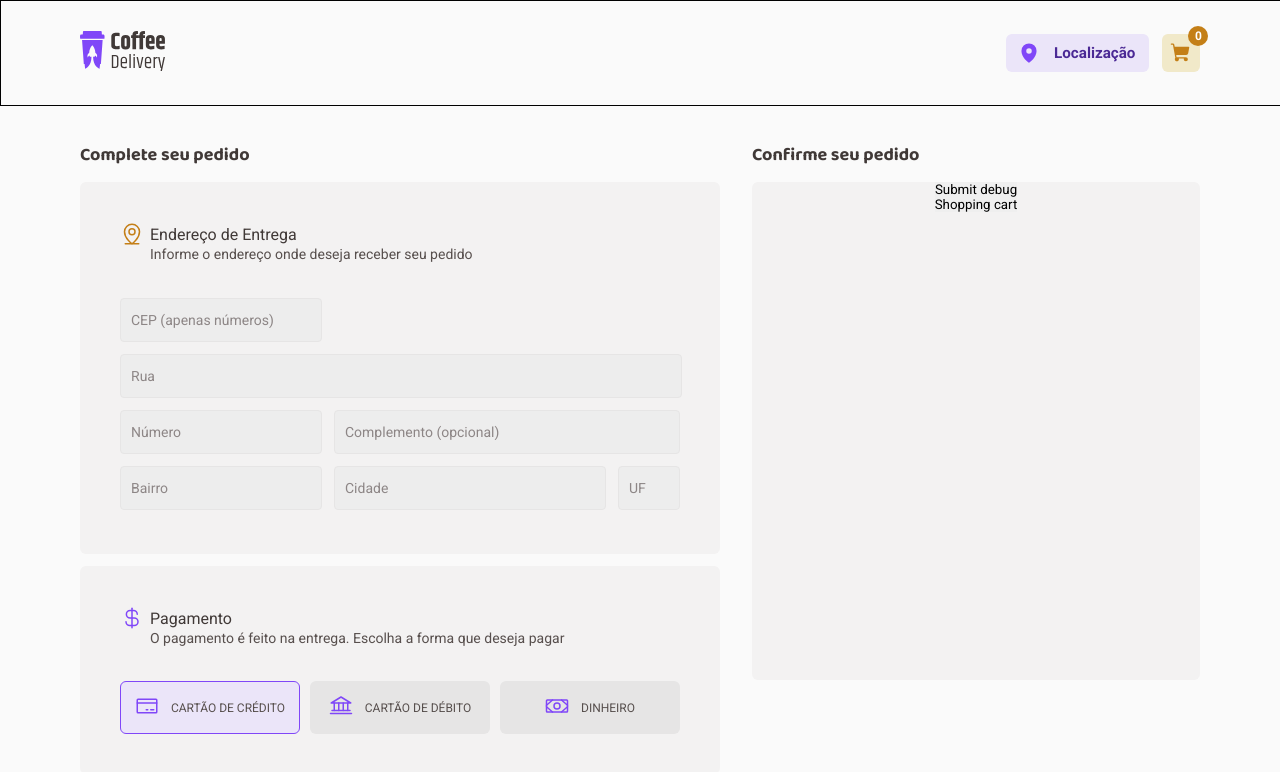
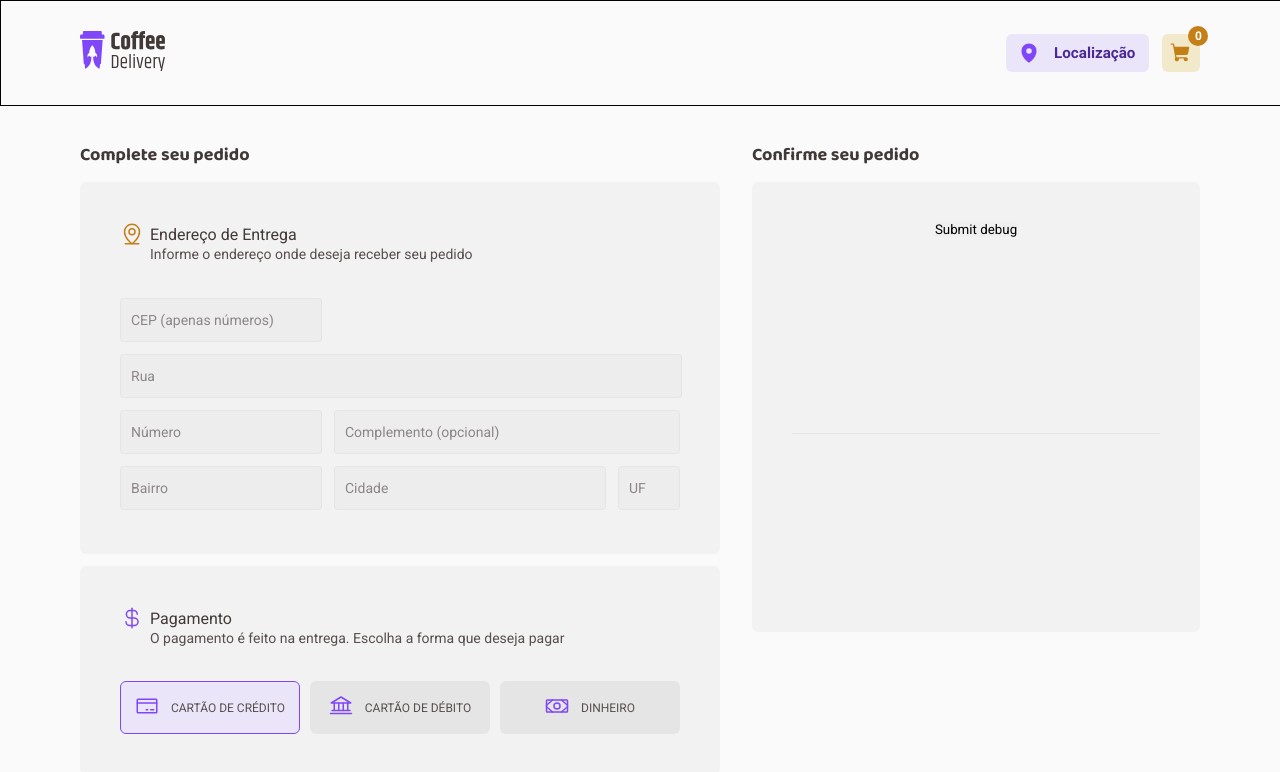
Before and after one commit to eoliveiradev/Coffee-Delivery, a React (Vite) app: page /checkout in a window 1280 px wide. Shown: the top 772 px of the page. Built offline with nearby package versions, Linux system fonts and the light colour scheme.

Commit message:
Styled OrderViewer

```diff
--- a/src/components/CartItemDisplay/styles.ts
+++ b/src/components/CartItemDisplay/styles.ts
@@ -7,7 +7,7 @@ export const CartItemDisplayContainer = styled.div`
   justify-content: flex-start;
   align-items: center;
 
-  width: 368px;
+  width: 100%;
   height: 80px;
 
   .price__container{
--- a/src/pages/Checkout/components/ConfirmOrder/ConfirmOrder.tsx
+++ b/src/pages/Checkout/components/ConfirmOrder/ConfirmOrder.tsx
@@ -1,5 +1,5 @@
 import { CartItemDisplay } from "../../../../components/CartItemDisplay/CartItemDisplay";
-import { ConfirmOrderContainer, ConfirmOrderWrapper } from "./styles";
+import { ConfirmOrderContainer, ConfirmOrderWrapper, OrderViewer } from "./styles";
 import { MenuItems } from "../../../../data/Menu/MenuItems";
 import { ShoppingCartContext } from "../../../../App";
 import { useContext } from "react";
@@ -16,17 +16,23 @@ export function ConfirmOrder() {
       </h1>
       <ConfirmOrderWrapper>
         <button type="submit">Submit debug</button>
-          {shoppingCart.map((item,index) => {
-            if(item.quantity > 0){
-              return(
+        <OrderViewer>
+          {shoppingCart.map((item, index) => {
+            if (item.quantity > 0) {
+              return (
+                <>
                   <CartItemDisplay
                     key={index}
                     productsData={MenuItems}
                     productId={item.id}
                     amountOfProducts={item.quantity}
                   />
-              )}})}
-          <button onClick={() => alert(JSON.stringify(shoppingCart))}>Shopping cart</button>
+                  <hr/>
+                </>
+              )
+            }
+          })}
+        </OrderViewer>
       </ConfirmOrderWrapper>
     </ConfirmOrderContainer>
   )
--- a/src/pages/Checkout/components/ConfirmOrder/styles.ts
+++ b/src/pages/Checkout/components/ConfirmOrder/styles.ts
@@ -3,7 +3,9 @@ import styled from "styled-components"
 export const ConfirmOrderContainer = styled.section`
   display: flex;
   flex-direction: column;
-  justify-content: space-between;
+  justify-content: flex-start;
+  align-items: center;
+  gap: 15px;
 
   width: 100%;
   max-width: 448px;
@@ -16,8 +18,47 @@ export const ConfirmOrderWrapper = styled.div`
   align-items: center;
 
   width: 100%;
-  height: 498px;
+  max-width: 368px;
+  height: 370px;
+
+  padding: 40px;
 
   border-radius: 6px;
   background-color: ${props => props.theme["base-colors"]["base-card"]};
 `
+
+export const OrderViewer = styled.div`
+  width: 100%;
+  height: 196px;
+  border-bottom: 1px solid ${props => props.theme["base-colors"]["base-button"]};
+
+  overflow-y: auto;
+
+  &::-webkit-scrollbar-track{
+    border-radius: 6px;
+    background-color: ${props => props.theme["base-colors"]["base-button"]};
+  }
+
+  &::-webkit-scrollbar{
+    width: 8px;
+    background-color: inherit;
+  }
+
+  &::-webkit-scrollbar-thumb{
+    border-radius: 10px;
+    background-color: ${props => props.theme["product-colors"]["purple"]};
+  }
+
+  hr{
+    height: 1px;
+    width: 100%;
+
+    margin-top: 12px;
+
+    &:not(:last-child){
+      margin-bottom: 12px;
+    }
+
+    background-color: ${props => props.theme["base-colors"]["base-button"]};
+  }
+`
```
Lines whose indentation alone changed are shown as unchanged.
